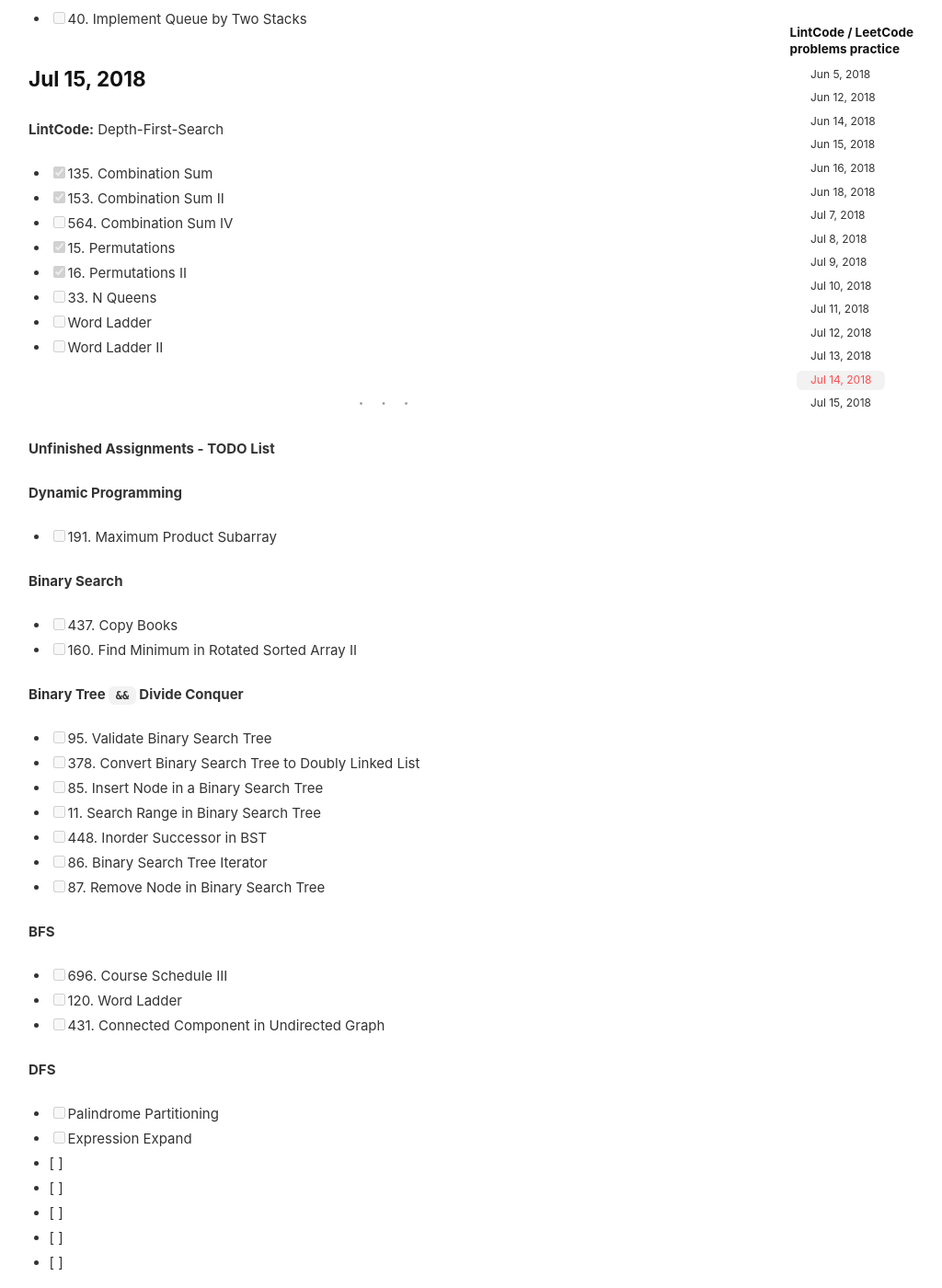
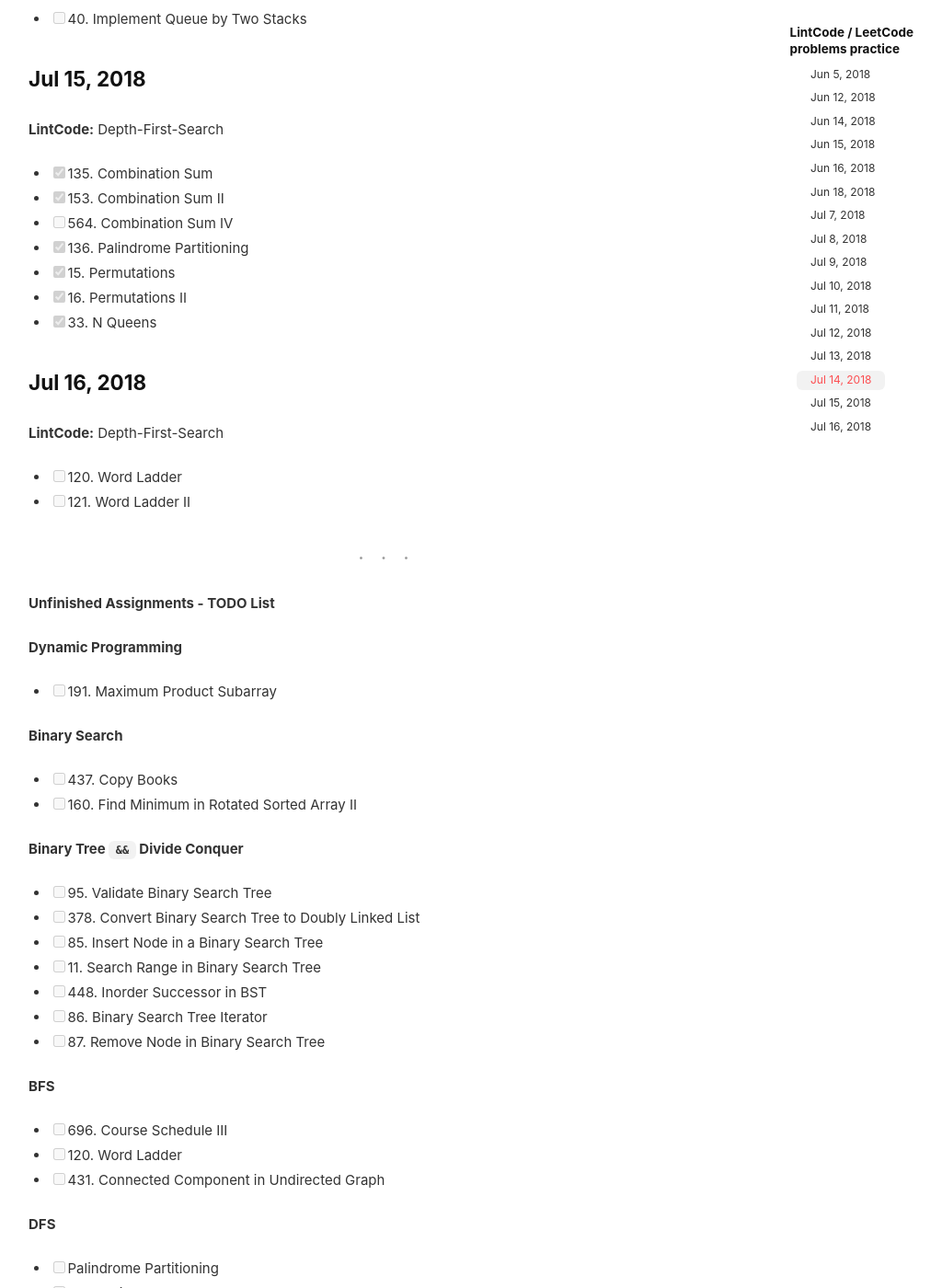
Before and after one commit to Zhenye-Na/blog, a Jekyll site: the page built from _posts/2018-06-05-problem-practice.md, in a window 1280 px wide and 1400 px high, scrolled down 4937 px. Shown: the whole window at 92% size, without its empty margins (104-1128 px from the left). Built offline with Jekyll 4.4.1, drawn with Linux system fonts in a browser that asks for light colours; nearby versions of some CDN libraries; comment, search, counter and statistics services are not loaded; some of the changed text lies outside the part shown.

Commit message:
Update logs

```diff
--- a/_posts/2018-06-05-problem-practice.md
+++ b/_posts/2018-06-05-problem-practice.md
@@ -2,7 +2,7 @@
 layout: post
 title: "Online-Judge problems practice"
 date: 2018-06-05
-modify_date: 2018-07-15
+modify_date: 2018-07-16
 excerpt: "LeetCode/LintCode problems practice. 💪"
 tags: [LeetCode/LintCode]
 ---
@@ -205,16 +205,18 @@ tags: [LeetCode/LintCode]
 - [x] 135. Combination Sum
 - [x] 153. Combination Sum II
 - [ ] 564. Combination Sum IV
+- [x] 136. Palindrome Partitioning
 - [x] 15. Permutations
 - [x] 16. Permutations II
-- [ ] 33. N Queens
-- [ ] Word Ladder
-- [ ] Word Ladder II
+- [x] 33. N Queens
 
 
+### Jul 16, 2018
 
+**LintCode:**  Depth-First-Search
 
-
+- [ ] 120. Word Ladder
+- [ ] 121. Word Ladder II
 
 
 
@@ -262,6 +264,5 @@ tags: [LeetCode/LintCode]
 - [ ]
 
 
-* * *
 
 gg
```
